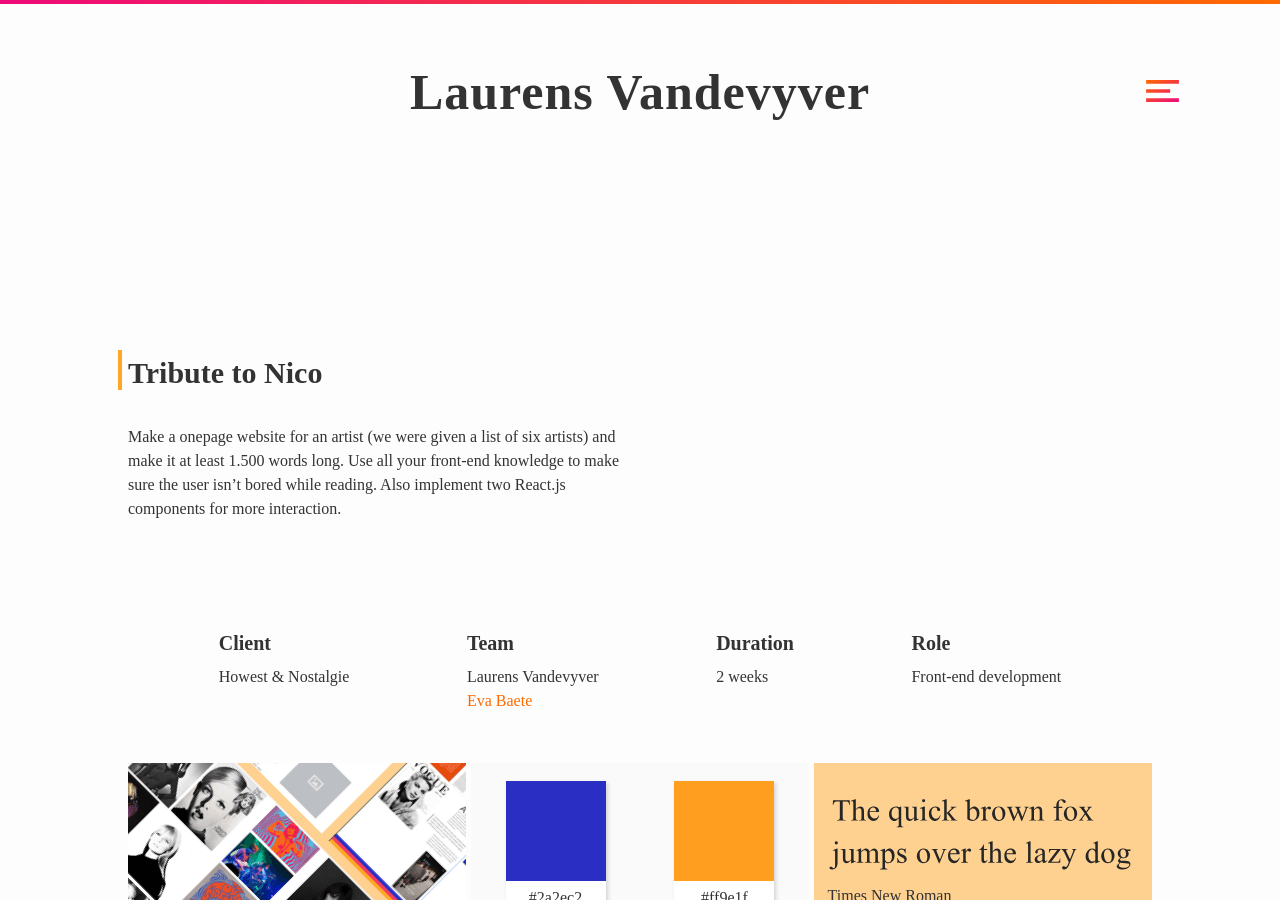
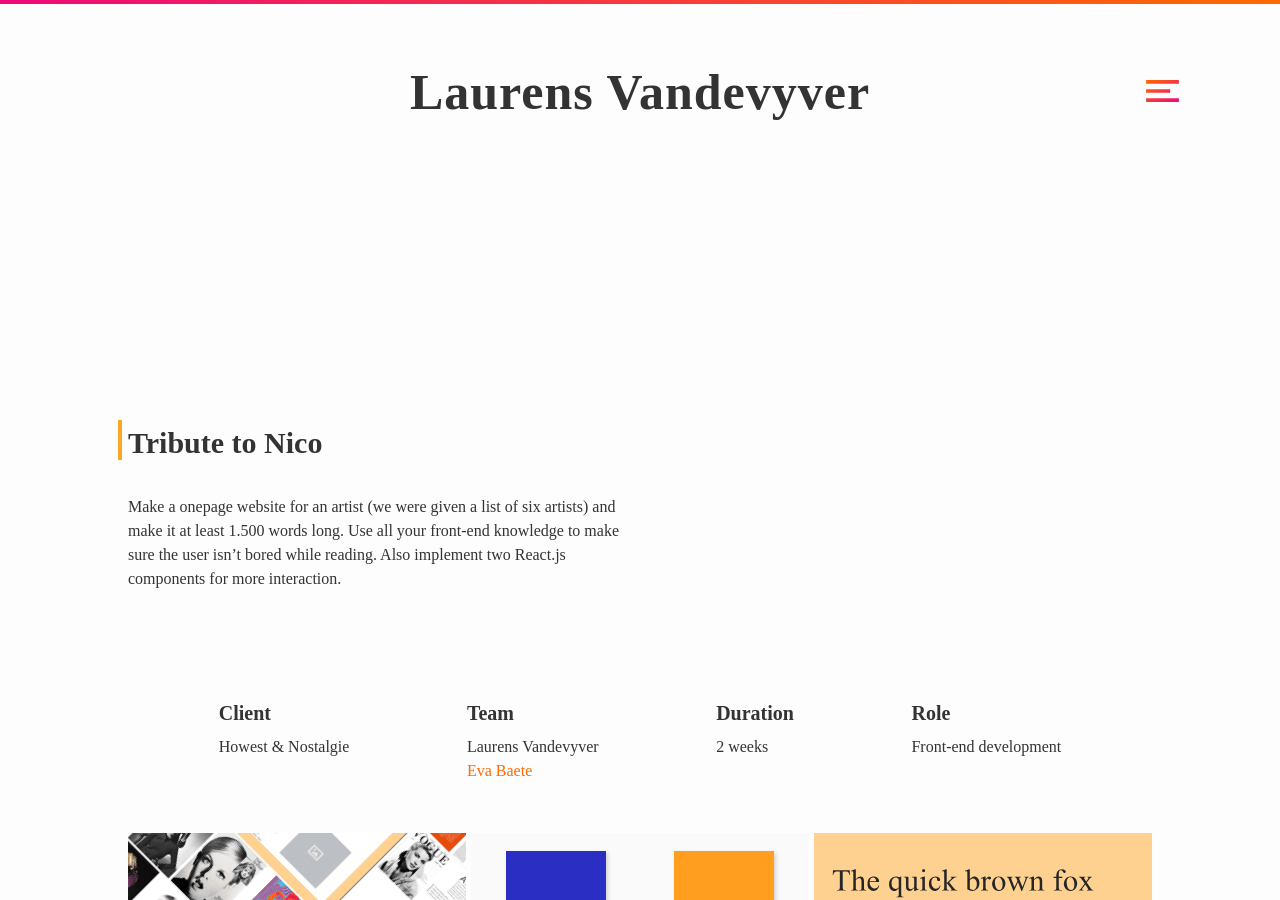
Before and after one commit to LaurensVandevyver/laurensvandevyver.github.io, a Jekyll site: the page built from page/nico.html, in a window 1280 px wide and 900 px high. Built offline with Jekyll 4.4.1, drawn with Linux system fonts in a browser that asks for light colours; nearby versions of some CDN libraries; some web fonts are replaced.

Commit message:
extra push

```diff
--- a/page/bachelor.html
+++ b/page/bachelor.html
@@ -7,7 +7,7 @@ section: bachelor
 <main class="fade-in">
     <div class="page-block">
     <!-- <div class="bachelor-banner"></div> -->
-    <div class="page-wrapper column">
+    <div class="page-wrapper column extra-push">
     <h2 class="overlay-main--title flex-start extra-large bachelor-line">Vruchtbaarheid is geen eitje</h2>
     <p class="assigment-text flex-start">For our bachelor’s thesis, the Vives university college came to us with a topic. They saw a trend in which woman in Belgium were getting their first child at only 29 years old and this number keeps getting bigger each year. Right now there is no problem yet but if this trend continious there might be one in a couple years. They asked us to come up with a campaign to raise awareness around this topic. They wanted us to inform young people about the consequences of a pregnancy at a later age. With this information we started our last kick ass project.</p>
     <div class="overlay-specs">
--- a/page/daikin.html
+++ b/page/daikin.html
@@ -6,7 +6,7 @@ section: daikin
 
 <main>
     <div class="page-block">
-    <div class="page-wrapper column">
+    <div class="page-wrapper column extra-push">
     <h2 class="overlay-main--title flex-start extra-large daikin-line">Daikin climate control</h2>
     <p class="assigment-text flex-start">Daikin specializes in ‘climate control’ and just like lots of other
 companies they made a cloud based app to control your devices.
--- a/page/msk.html
+++ b/page/msk.html
@@ -6,7 +6,7 @@ section: msk
 
 <main>
     <div class="page-block">
-    <div class="page-wrapper column">
+    <div class="page-wrapper column extra-push">
     <h2 class="overlay-main--title flex-start extra-large msk-line">Museum voor schone kunsten</h2>
     <p class="assigment-text flex-start">The MSK (Museum voor Schone Kunsten) in Ghent is trying to reach out to a younger audience that lives and goes to school in the city of Ghent. These people find their way to the museums in the city center but not to the MSK. Find a way to make going to the MSK museum more appealing to a young audience without changing up the museum. The collection and overall interior don’t change.   </p>
     <div class="overlay-specs">
--- a/page/nico.html
+++ b/page/nico.html
@@ -6,7 +6,7 @@ section: nico
 
 <main>
     <div class="page-block">
-    <div class="page-wrapper column">
+    <div class="page-wrapper column extra-push">
     <h2 class="overlay-main--title flex-start extra-large nico-line">Tribute to Nico</h2>
     <p class="assigment-text flex-start">Make a onepage website for an artist (we were given a list of six artists) and make it at least 1.500 words long. Use all your front-end knowledge to make sure the user isn’t bored while reading. Also implement two React.js components for more interaction.  </p>
     <div class="overlay-specs">
```
Also changed, not shown: 5 other files.
